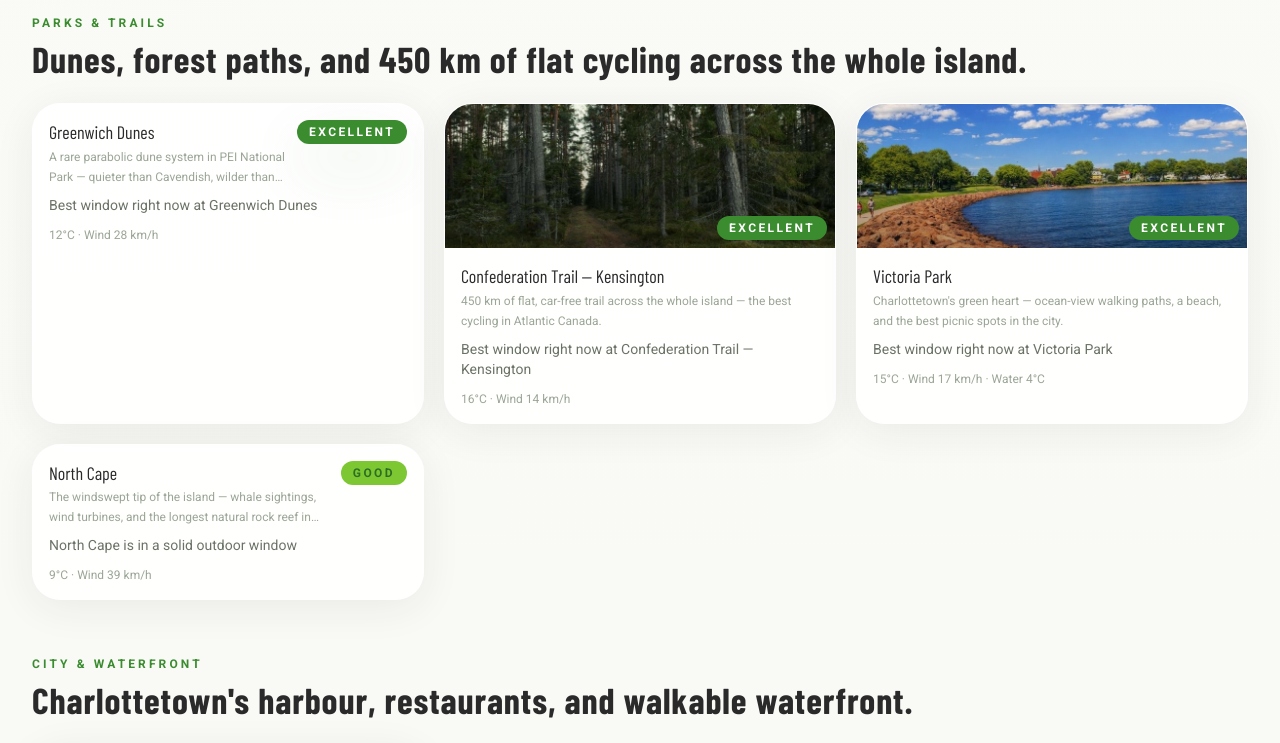
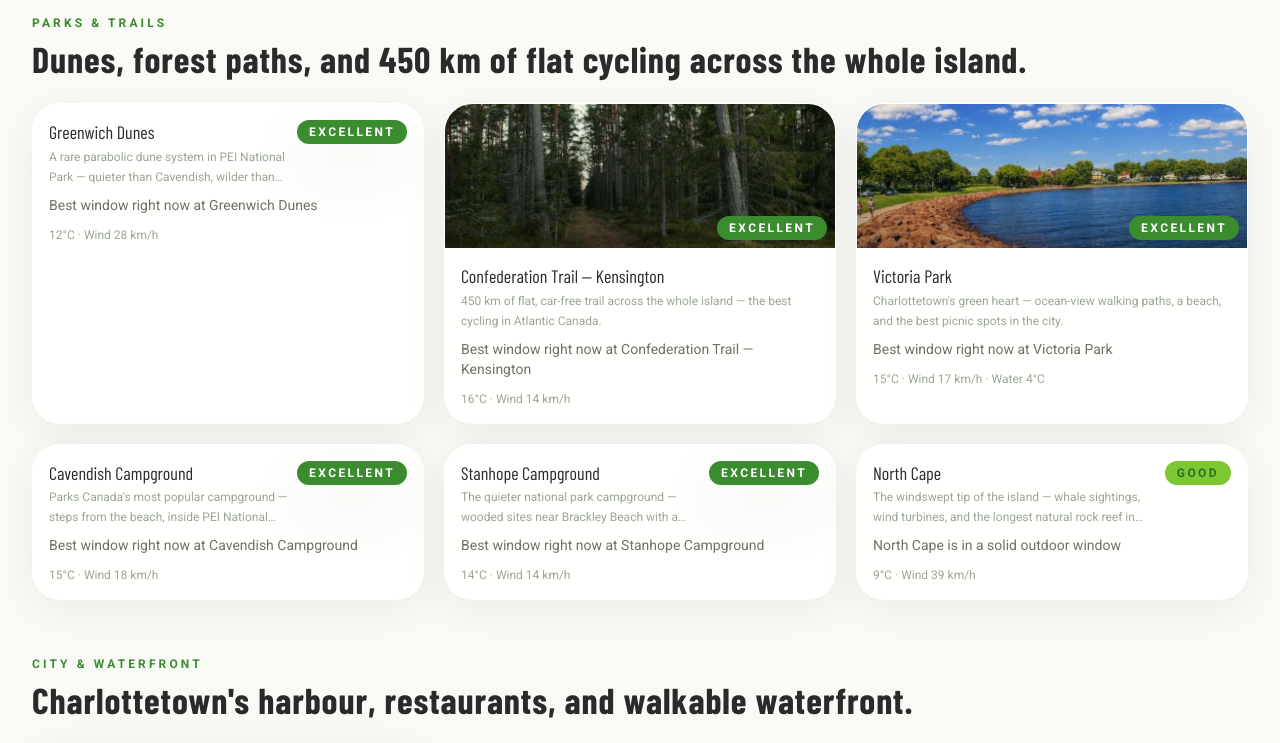
Before and after one commit to openairweatherstacks/OpenAirPEI, a Next.js app: page /explore in a window 1280 px wide. Shown: the part 1209-1952 px from the top of the page. Built offline with nearby package versions, Linux system fonts and the light colour scheme; no server answers; a web font is replaced by a local one.

Commit message:
Add campground type to Parks & Trails category on Explore page

```diff
--- a/app/explore/page.tsx
+++ b/app/explore/page.tsx
@@ -38,7 +38,7 @@ const CATEGORIES: Category[] = [
     id: "parks-trails",
     label: "Parks & Trails",
     description: "Dunes, forest paths, and 450 km of flat cycling across the whole island.",
-    types: ["park", "trail", "landmark"],
+    types: ["park", "trail", "landmark", "campground"],
     image: "/get-images/confederation-trail.jpg",
     accent: "from-forest/80 to-leaf/40",
     textAccent: "text-green-200",
```
